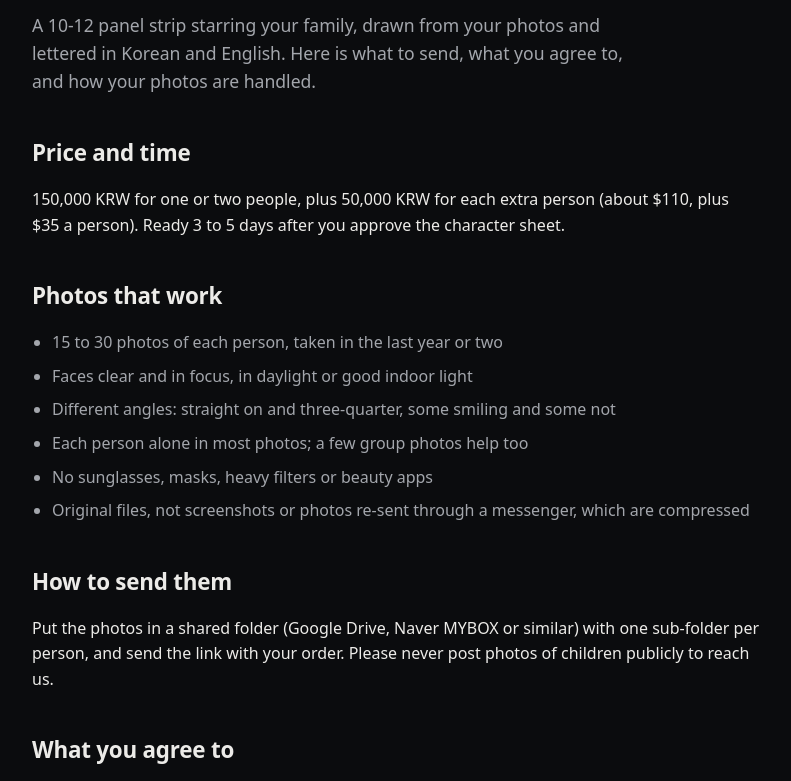
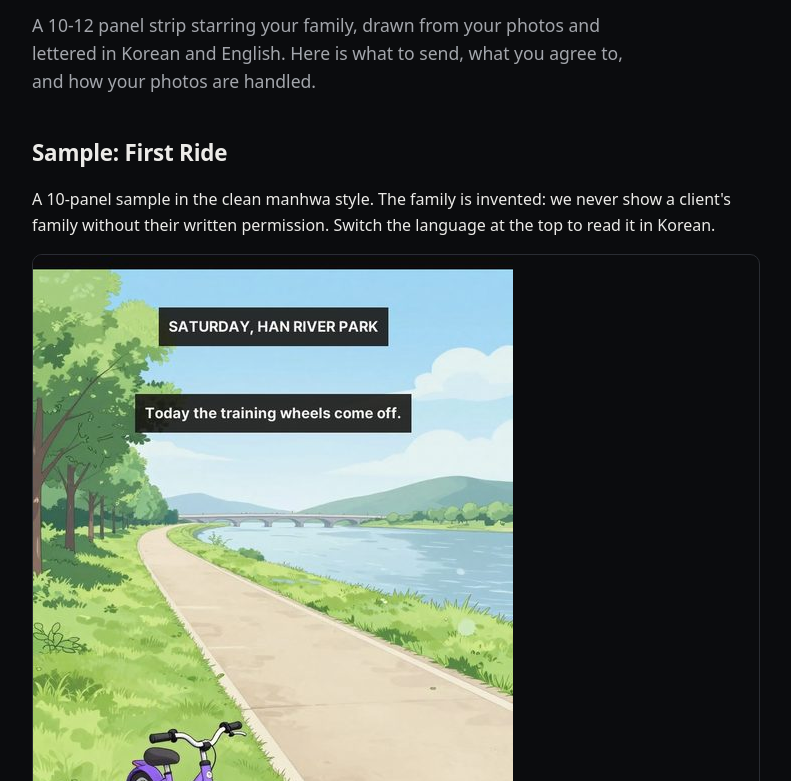
Before and after one commit to UttyWotty/webtoon-studio-site, a website with bundled scripts: page family.html in a window 1280 px wide. Shown: the part 304-1085 px from the top of the page, without its empty margins (244-1035 px from the left). Built offline with nearby package versions, Linux system fonts and the light colour scheme; a web font is replaced by a local one.

Commit message:
Add the First Ride family sample to the family page

```diff
--- a/assets/i18n-family.js
+++ b/assets/i18n-family.js
@@ -9,6 +9,8 @@ export const FAMILY_TEXT = {
     fam_link: "Photo guide and consent terms",
     fam_title: "Your family as a webtoon",
     fam_lead: "A 10-12 panel strip starring your family, drawn from your photos and lettered in Korean and English. Here is what to send, what you agree to, and how your photos are handled.",
+    fam_sample_title: "Sample: First Ride",
+    fam_sample_lead: "A 10-panel sample in the clean manhwa style. The family is invented: we never show a client's family without their written permission. Switch the language at the top to read it in Korean.",
     fam_price_title: "Price and time",
     fam_price: "150,000 KRW for one or two people, plus 50,000 KRW for each extra person (about $110, plus $35 a person). Ready 3 to 5 days after you approve the character sheet.",
     photos_title: "Photos that work",
@@ -26,6 +28,8 @@ export const FAMILY_TEXT = {
     fam_link: "사진 안내와 동의 사항",
     fam_title: "우리 가족 웹툰",
     fam_lead: "가족 사진으로 우리 가족이 주인공인 10-12컷 웹툰을 그리고 한국어와 영어로 식자합니다. 보내 주실 사진, 동의 사항, 사진을 다루는 방법을 안내해 드립니다.",
+    fam_sample_title: "샘플: 첫 자전거",
+    fam_sample_lead: "깔끔한 웹툰 그림체로 그린 10컷 샘플입니다. 샘플 속 가족은 가상의 인물이며, 의뢰인 가족은 서면 동의 없이 절대 공개하지 않습니다. 위에서 언어를 바꾸면 영어로 볼 수 있습니다.",
     fam_price_title: "가격과 기간",
     fam_price: "1-2명 150,000원, 한 명 추가될 때마다 50,000원. 캐릭터 시트를 확인해 주신 뒤 3-5일 안에 완성됩니다.",
     photos_title: "이런 사진이 좋아요",
--- a/assets/style.css
+++ b/assets/style.css
@@ -98,6 +98,7 @@ form .btn { grid-column: 1 / -1; justify-self: start; align-self: start; }
 .doc h2 { margin-top: 40px; font-size: 1.4rem; }
 .doc ul { color: var(--muted); padding-left: 20px; }
 .doc li { margin-bottom: 8px; }
+.doc .strip { position: static; margin: 16px 0 8px; }
 .doc .notice { color: var(--muted); font-size: 0.9rem; border-left: 2px solid var(--accent); padding-left: 12px; }
 .card a, label a { color: var(--text); }
 footer { border-top: 1px solid var(--line); padding: 28px 16px; text-align: center; color: var(--muted); font-size: 0.85rem; }
--- a/family.html
+++ b/family.html
@@ -52,6 +52,11 @@ The deletion promise here is what client-job close carries out in mlx-toolkit af
       <p class="kicker" data-i18n="nav_services"></p>
       <h1 data-i18n="fam_title"></h1>
       <p class="lead" data-i18n="fam_lead"></p>
+      <h2 data-i18n="fam_sample_title"></h2>
+      <p data-i18n="fam_sample_lead"></p>
+      <figure class="strip">
+        <div class="strip-window"><img data-src-en="assets/img/family-en.jpg" data-src-ko="assets/img/family-ko.jpg" src="assets/img/family-en.jpg" alt="Sample family webtoon: First Ride, a girl's first bike ride by the Han River" loading="lazy"></div>
+      </figure>
       <h2 data-i18n="fam_price_title"></h2>
       <p data-i18n="fam_price"></p>
       <h2 data-i18n="photos_title"></h2>
```
Also changed, not shown: CHANGELOG.md, assets/img/family-en.jpg (added), assets/img/family-ko.jpg (added).
